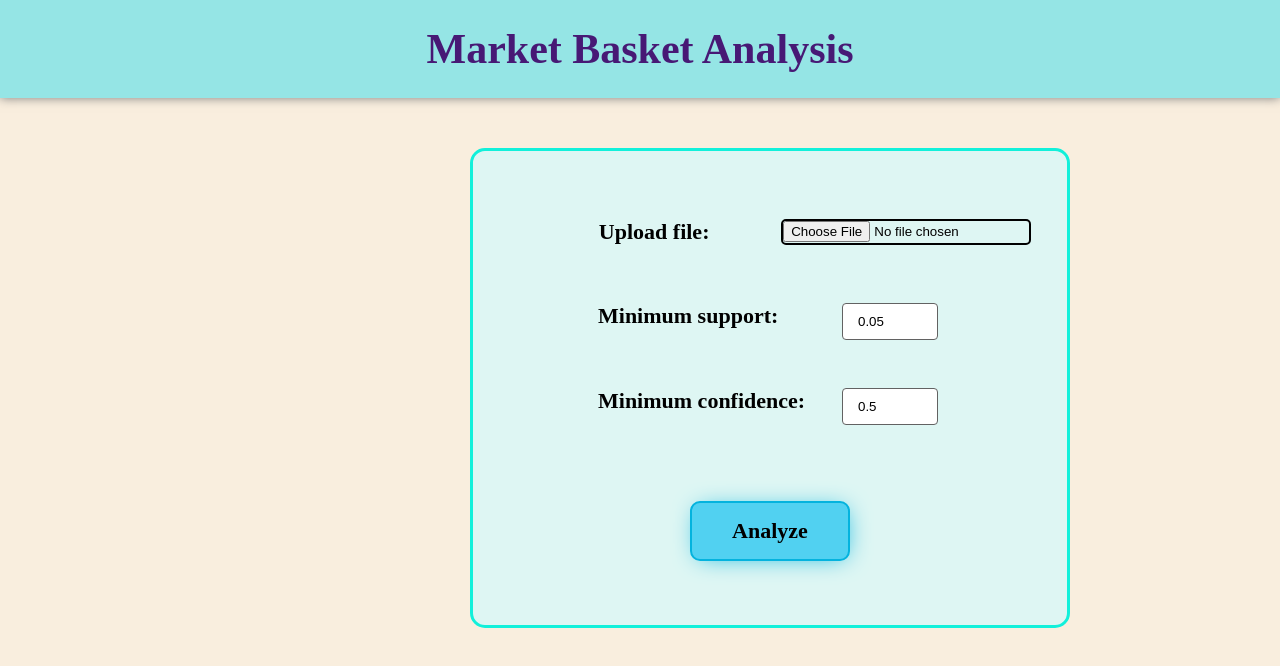
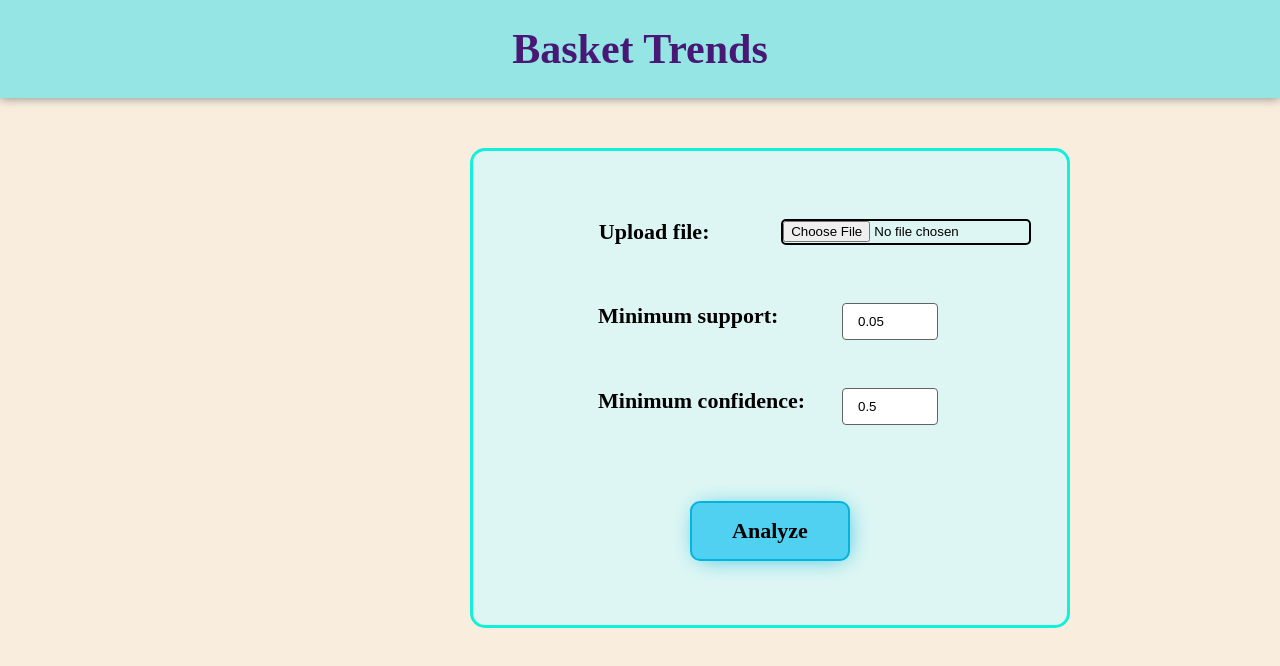
Before and after one commit to Yutika-Nemade/Basket-trends, a plain HTML site: page index.html in a window 1280 px wide. Drawn offline with Linux system fonts and the light colour scheme.

Commit message:
Update index.html

```diff
--- a/index.html
+++ b/index.html
@@ -116,7 +116,7 @@
     <nav class="navbar">
         <ul>
             <li>
-                <h1 class="header">Market Basket Analysis</h1>
+                <h1 class="header">Basket Trends</h1>
             </li>
         </ul>
     </nav>
```
